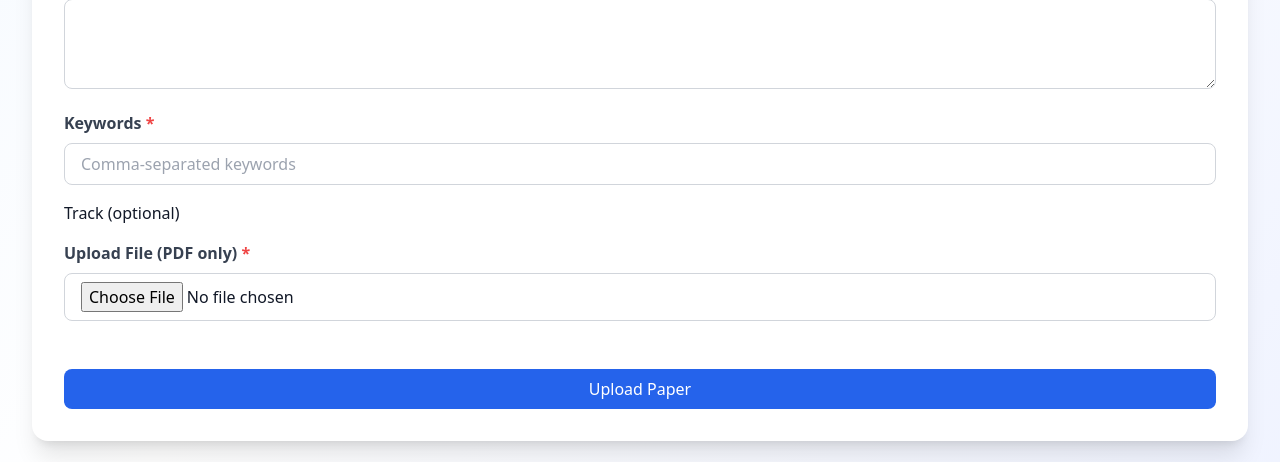
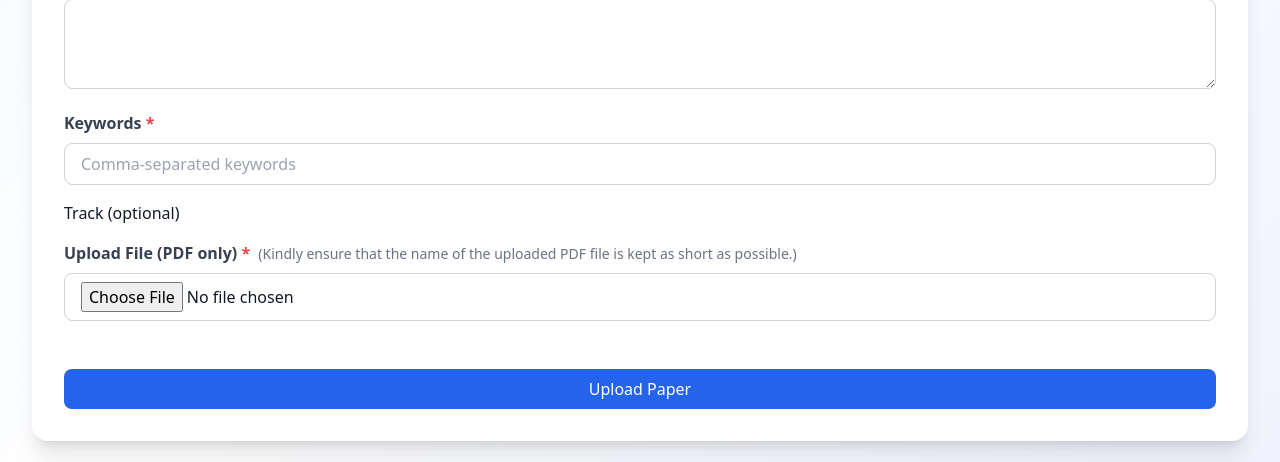
Before and after one commit to AdityaGoyal1505/Treakeaze, a Django app: template templates/conference/author_dashboard.html in a window 1280 px wide. Shown: the part 868-1330 px from the top of the page. Run offline with Django 5.2, Linux system fonts and the light colour scheme; the template is opened without the code that fills it, so the values that code supplies are empty; parts of the project's set-up code (start-up, migrations or seed data) failed here and were passed over; some libraries are stand-ins or nearby versions.

Commit message:
note added in the Upload Paper

```diff
--- a/templates/conference/author_dashboard.html
+++ b/templates/conference/author_dashboard.html
@@ -57,7 +57,7 @@
                     {{ paper_form.track.errors }}
                 </div>
                 {% endif %}
-                <label for="file" class="block text-gray-700 font-semibold mb-2">Upload File (PDF only) <span class="text-red-500">*</span></label>
+                <label for="file" class="block text-gray-700 font-semibold mb-2">Upload File (PDF only) <span class="text-red-500">*</span> <span class="text-sm text-gray-500 font-normal ml-1">(Kindly ensure that the name of the uploaded PDF file is kept as short as possible.)</span></label>
                 <input type="file" name="file" id="file" accept="application/pdf" class="w-full px-4 py-2 border border-gray-300 rounded-lg mb-4" {% if not paper_form.file.value %}required{% endif %}>
                 {% if paper_form.file.value %}
                 <p class="text-sm text-gray-600 mb-2">Previously uploaded: {{ paper_form.file.value }}</p>
```
